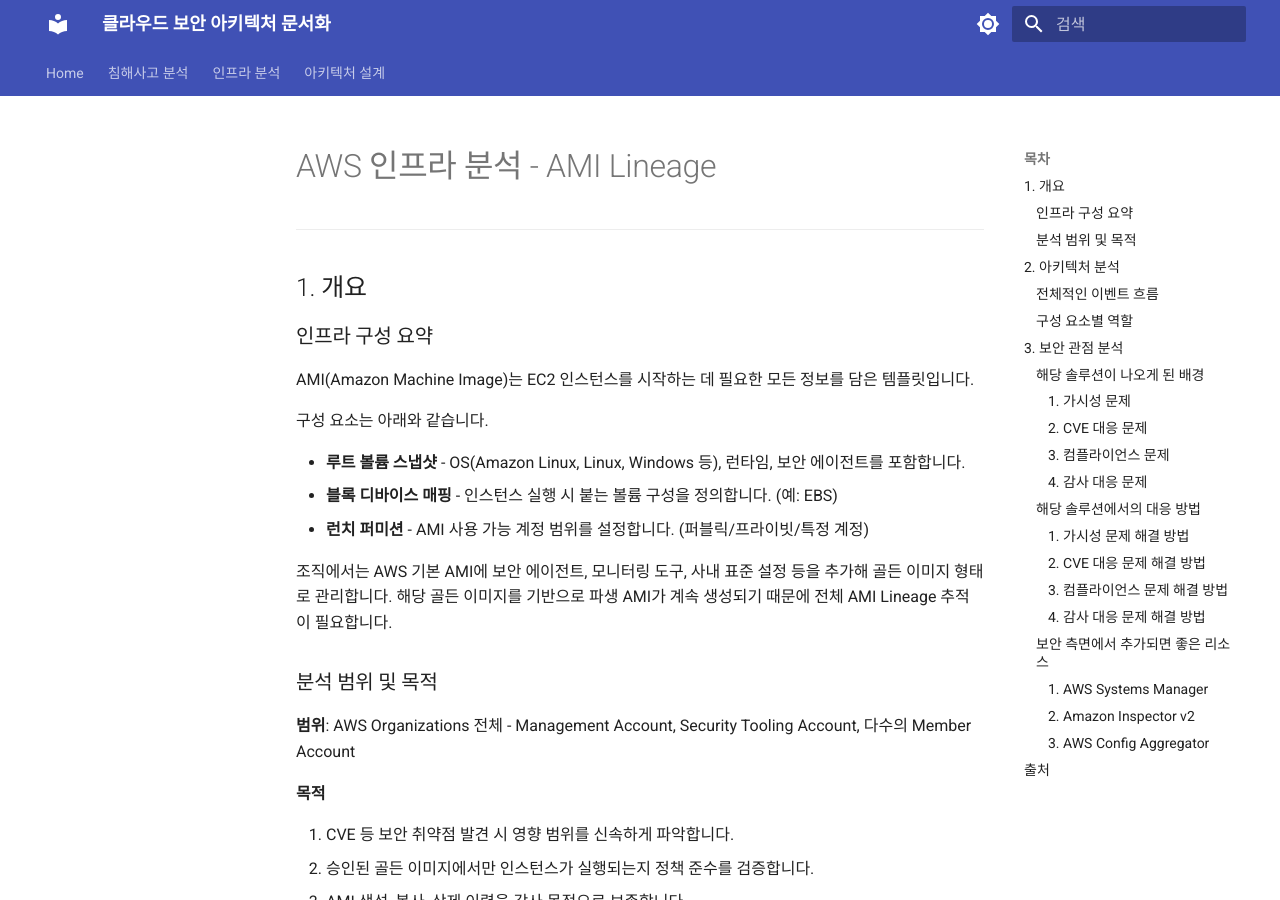
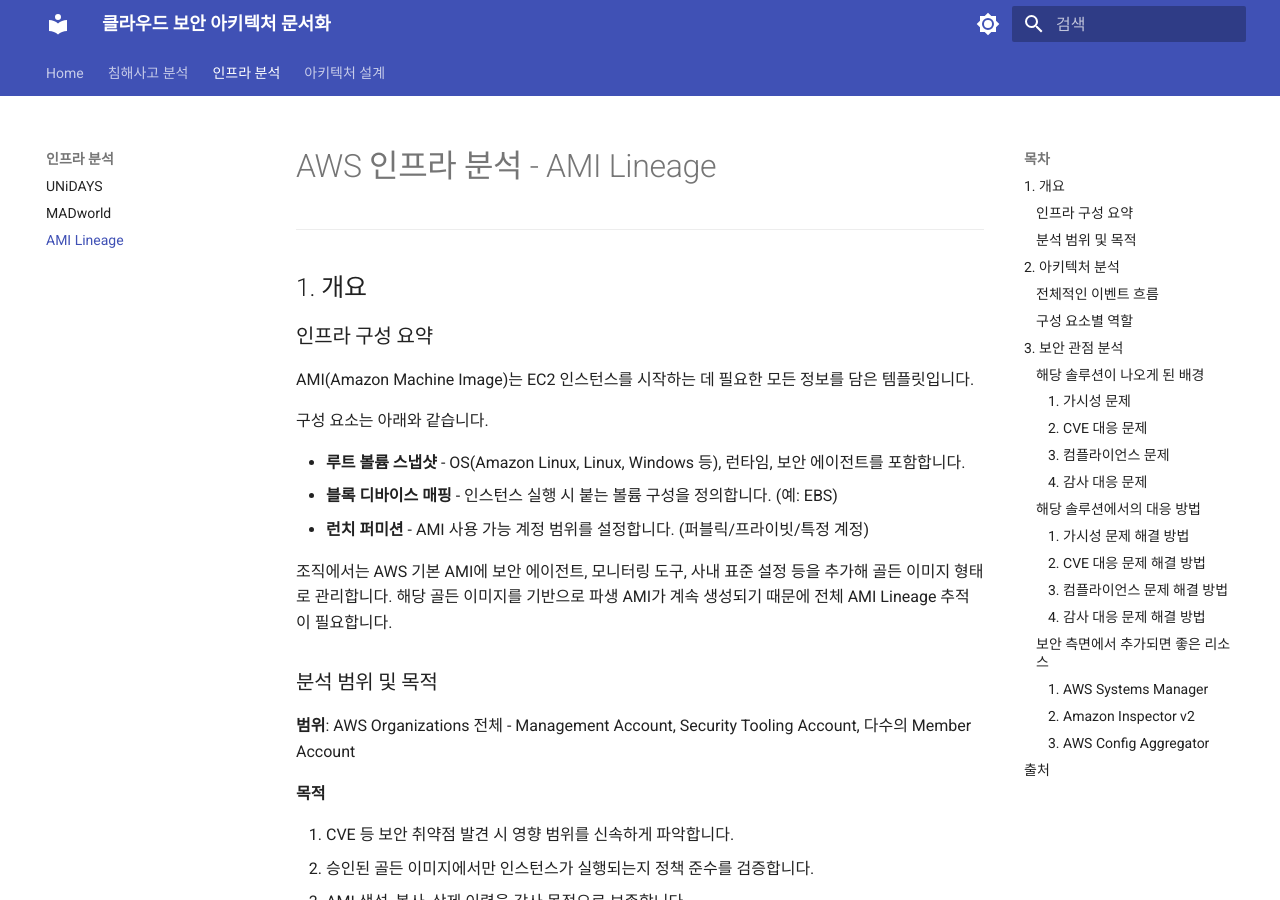
Before and after one commit to UniteLiveDisperseDie/secure-cloud-architecture-docs, an MkDocs documentation site: the page built from docs/02-infra/analysis-AmiLineage.md, in a window 1280 px wide and 900 px high. Built offline with MkDocs 1.6.1 and Material for MkDocs 9.7.7, drawn with Linux system fonts in a browser that asks for light colours.

Commit message:
docs: nav 추가

```diff
--- a/mkdocs.yml
+++ b/mkdocs.yml
@@ -32,6 +32,7 @@ nav:
   - 인프라 분석:
       - "UNiDAYS": 02-infra/analysis-01-unidays.md
       - "MADworld": 02-infra/analysis-madworld.md
+      - "AMI Lineage": 02-infra/analysis-AmiLineage.md
   - 아키텍처 설계:
       - "바이브코딩 아키텍처 설계": 03-architecture/01-hobby.md
       - "소규모 아키텍처 설계": 03-architecture/02-startup.md
```
